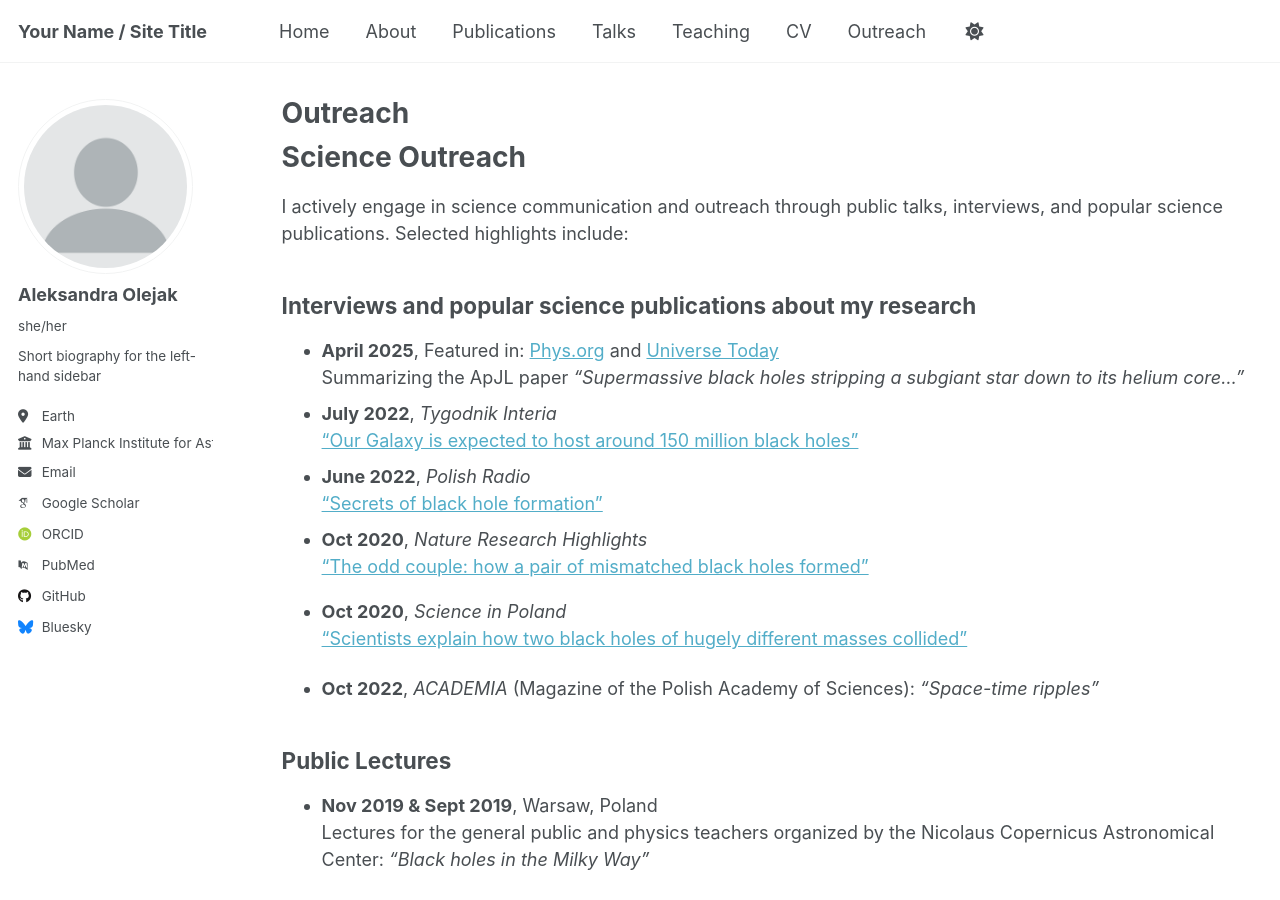
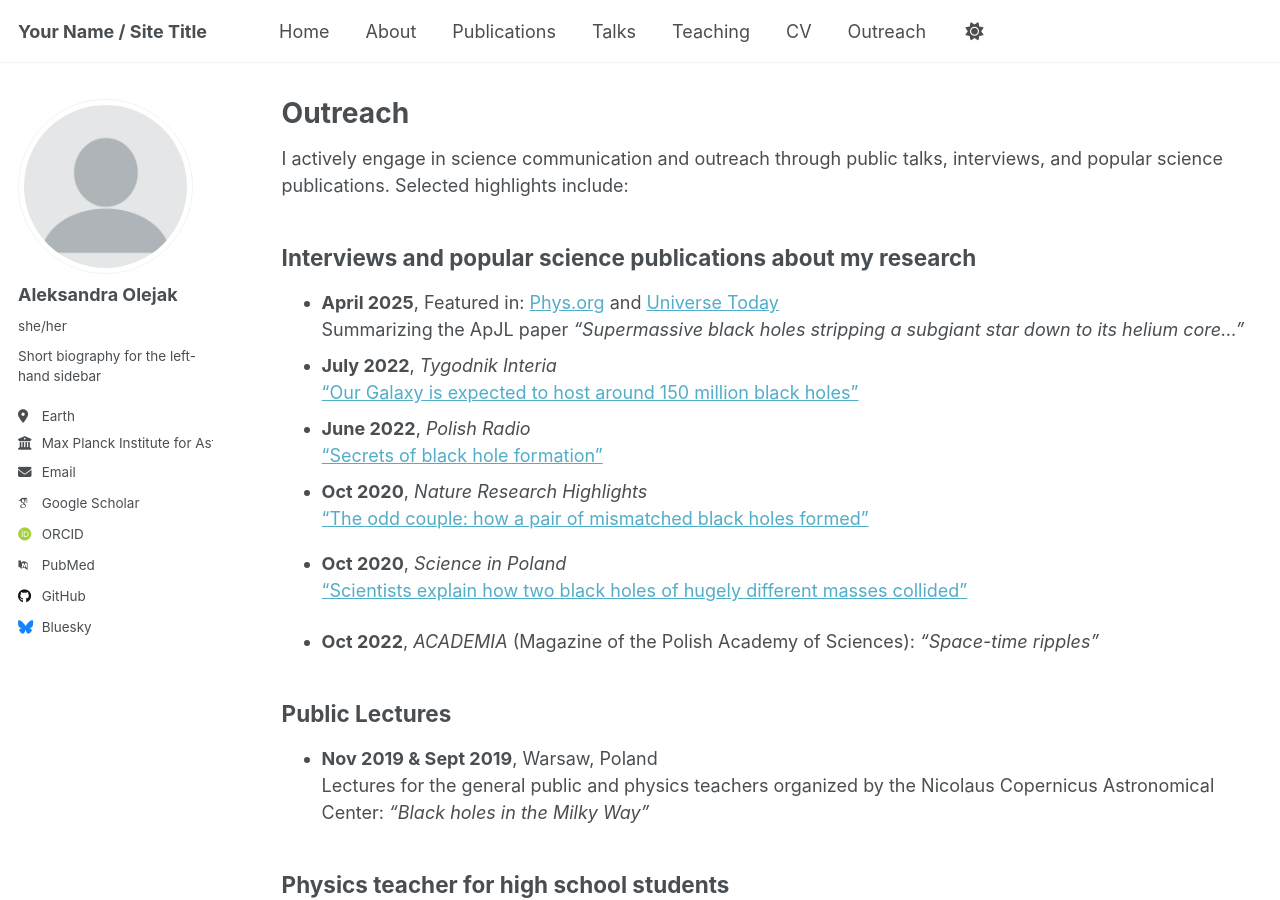
Before and after one commit to aleole/aleole.github.io, a Jekyll site: the page built from _pages/outreach.md, in a window 1280 px wide and 900 px high. Built offline with Jekyll 4.4.1, drawn with Linux system fonts in a browser that asks for light colours; some web fonts are replaced; a script that is not in the unit is left out.

Commit message:
Update outreach.md

```diff
--- a/_pages/outreach.md
+++ b/_pages/outreach.md
@@ -6,9 +6,6 @@ author_profile: true
 ---
 
 {% include base_path %}
-
-
-# Science Outreach
 
 I actively engage in science communication and outreach through public talks, interviews, and popular science publications. Selected highlights include:
 
```
